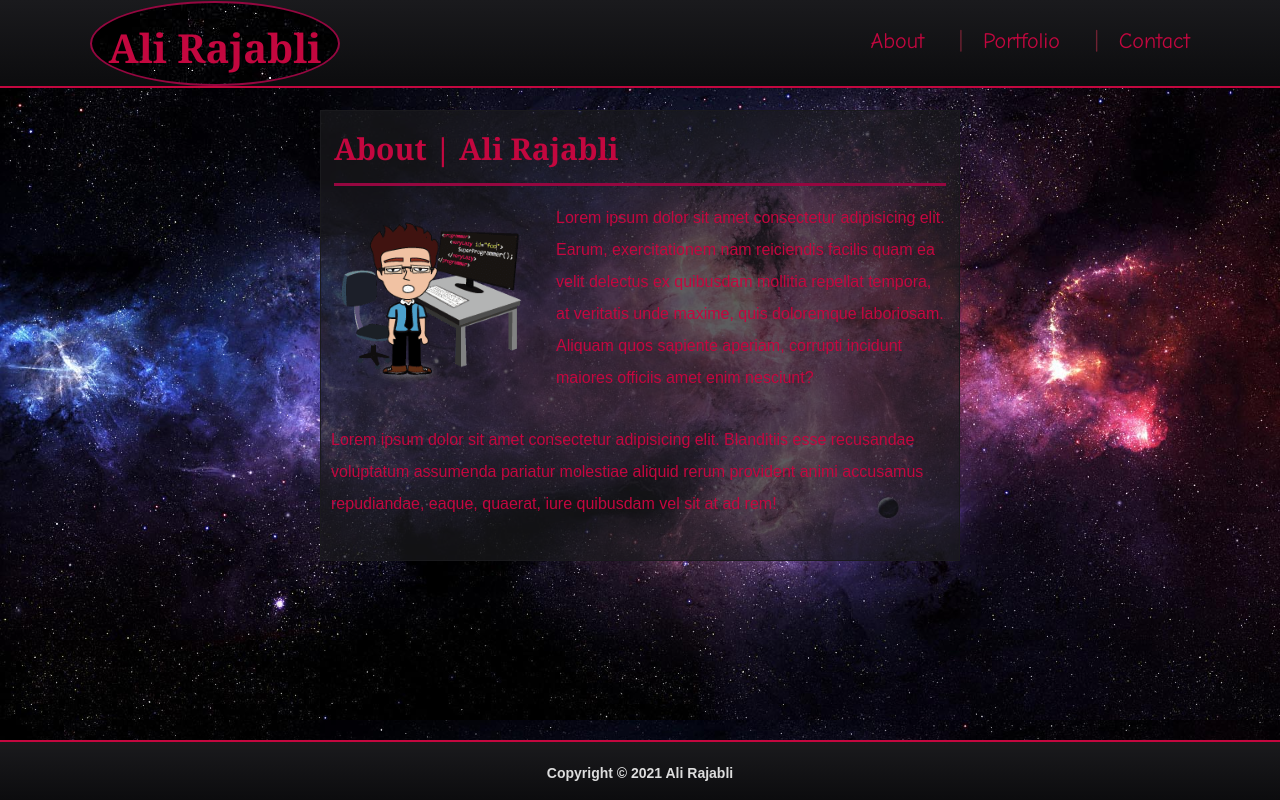
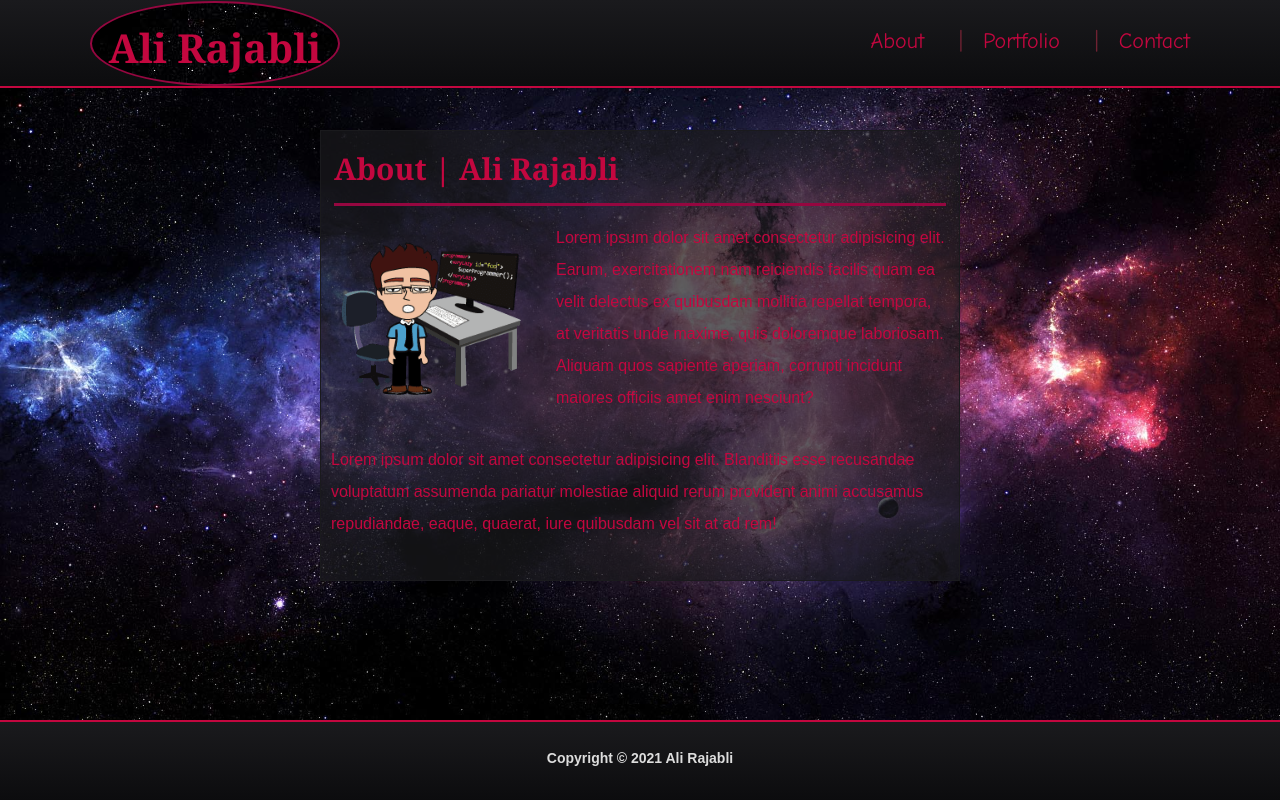
Before and after one commit to ali-rajabli/about-me, a plain HTML site: page about.html in a window 1280 px wide. Drawn offline with Linux system fonts and the light colour scheme.

Commit message:
updated file

```diff
--- a/assets/css/footer.css
+++ b/assets/css/footer.css
@@ -15,8 +15,8 @@ footer {
     bottom: 0;
     left: 0;
     right: 0;
-    height: 60px;
-    padding: 15px 0;
+    height: 80px;
+    padding: 20px 0;
     color: #dddddd;
     font-size: 14px;
     font-weight: 700;
--- a/assets/css/style.css
+++ b/assets/css/style.css
@@ -55,9 +55,8 @@ p {
     left: 0;
     top: 0;
     position: fixed;
-    z-index: 99;
+    z-index: 1;
     width: 100%;
-    margin: 0 0 30px;
     overflow: auto;
     color: #fff;
     background: linear-gradient(#1A1A1D, #0c0c0e);
@@ -147,7 +146,7 @@ h3,
     padding: 10px;
     background: rgb(26, 26, 29, 0.7);
     border: 1px solid #1A1A1D;
-    margin-bottom: 50px;
+    margin-bottom: 40px;
 }
 
 .auth-image {
@@ -159,7 +158,7 @@ h3,
 }
 
 #main-container-about {
-    padding-top: 110px;
+    padding-top: 130px;
 }
 
 .container-about {
@@ -213,7 +212,7 @@ button {
     padding: 10px;
     background: rgb(26, 26, 29, 0.7);
     border: 1px solid #1A1A1D;
-    margin-bottom: 40px;
+    margin-bottom: 50px;
 }
 
 #portfolio {
```
